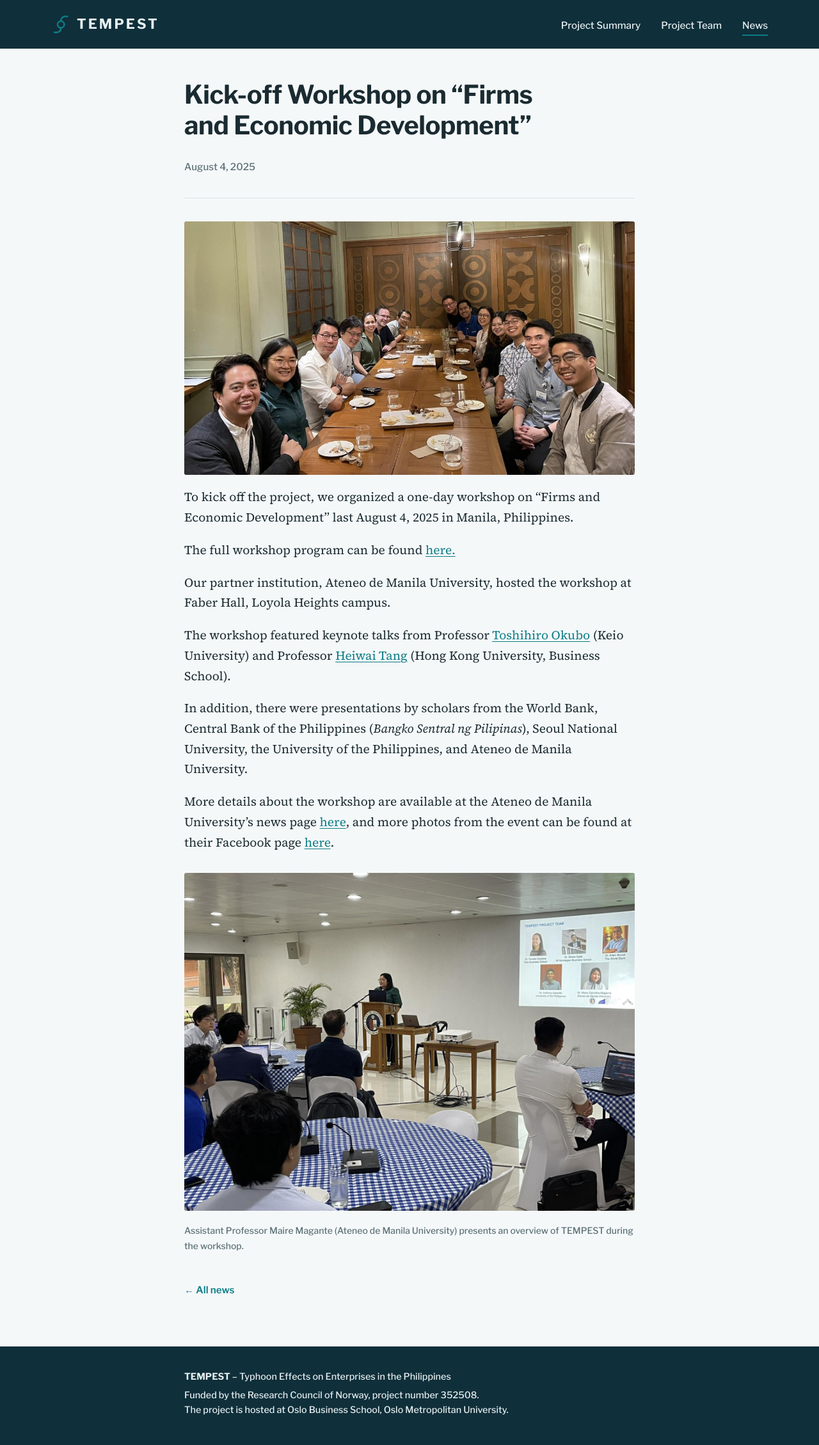
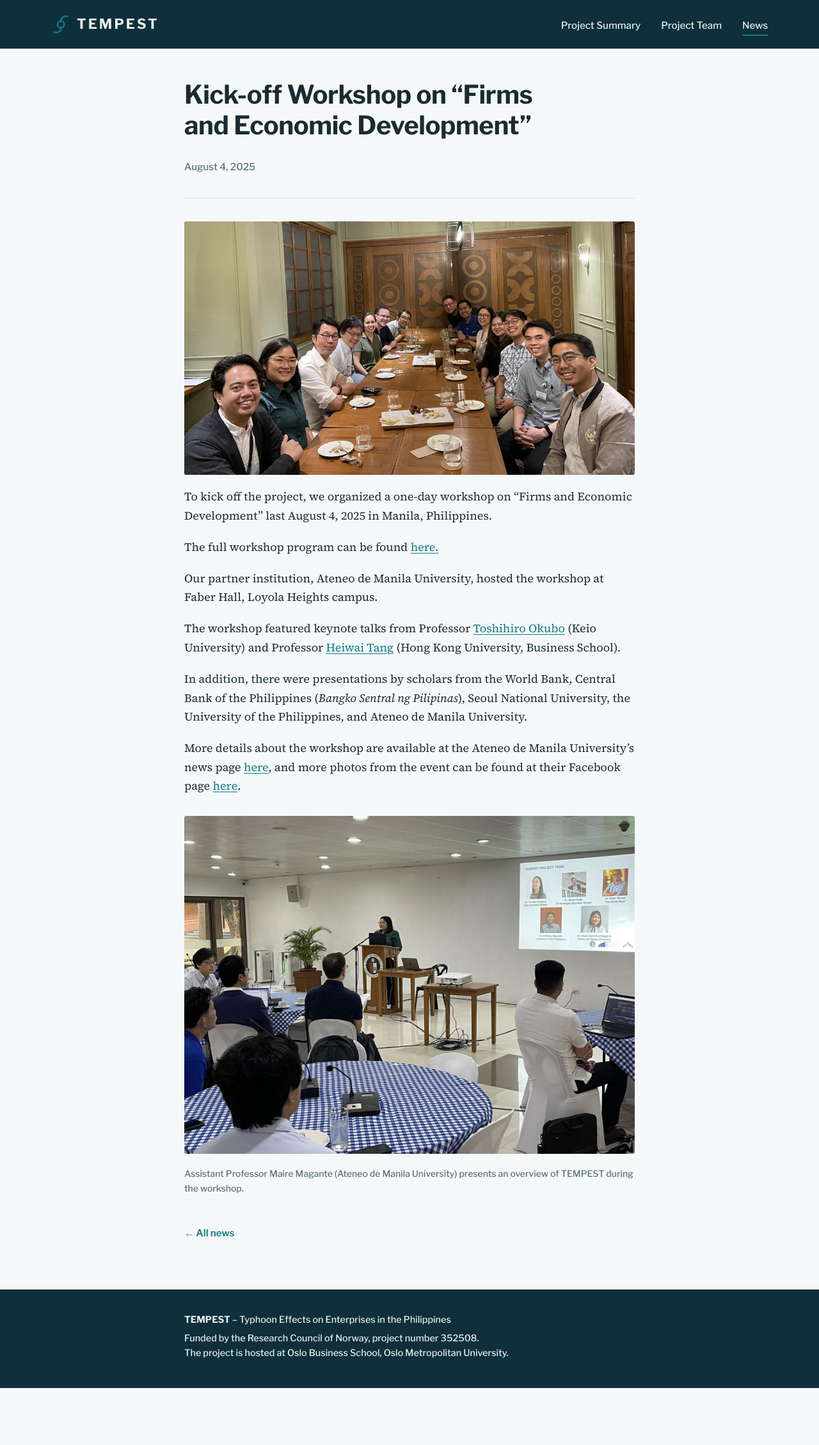
Before and after one commit to fcarpena/tempest, a Jekyll site: the page built from _posts/2025-08-04-kick-off-workshop-on-firms-and-economic-development.md, in a window 1280 px wide. Shown: the whole page at 64% size. Built offline with Jekyll 4.4.1, drawn with Linux system fonts in a browser that asks for light colours; after the commit the page ends 2169 px from its top, so only the background shows below that.

Commit message:
Use normal text size in kick-off workshop article
Co-Authored-By: Claude Opus 5.5 <noreply@anthropic.com>

```diff
--- a/_posts/2025-08-04-kick-off-workshop-on-firms-and-economic-development.md
+++ b/_posts/2025-08-04-kick-off-workshop-on-firms-and-economic-development.md
@@ -5,22 +5,16 @@ image: TEMPEST-Workshop.jpg
 
 ![]({{ '/assets/images/WS2.jpg' | relative_url }})
 
-{: .lead}
 To kick off the project, we organized a one-day workshop on “Firms and Economic Development” last August 4, 2025 in Manila, Philippines.
 
-{: .lead}
 The full workshop program can be found [here.]({{ '/assets/files/TEMPEST-Workshop-Program.pdf' | relative_url }})
 
-{: .lead}
 Our partner institution, Ateneo de Manila University, hosted the workshop at Faber Hall, Loyola Heights campus.
 
-{: .lead}
 The workshop featured keynote talks from Professor [Toshihiro Okubo](https://scholar.google.com/citations?user=RCI63PsAAAAJ&hl=en) (Keio University) and Professor [Heiwai Tang](https://www.hkubs.hku.hk/people/heiwai-tang/) (Hong Kong University, Business School).
 
-{: .lead}
 In addition, there were presentations by scholars from the World Bank, Central Bank of the Philippines (*Bangko Sentral ng Pilipinas*), Seoul National University, the University of the Philippines, and Ateneo de Manila University.
 
-{: .lead}
 More details about the workshop are available at the Ateneo de Manila University’s news page [here](https://www.ateneo.edu/news/2025/08/22/workshop-firms-economic-development-organized-tempest-typhoon-effects-enterprises), and more photos from the event can be found at their Facebook page [here](https://www.facebook.com/EcoDeptAteneoLS/posts/pfbid02jrFpsmycmzRPFXdS7yWxtmeHfxnmqVvEoSPgZFBF9f35c9oVknUFm7W9gvtRagMJl?rdid=KkwLankuQLiC5GzS).
 
 ![]({{ '/assets/images/TEMPEST-Workshop.jpg' | relative_url }})
```
